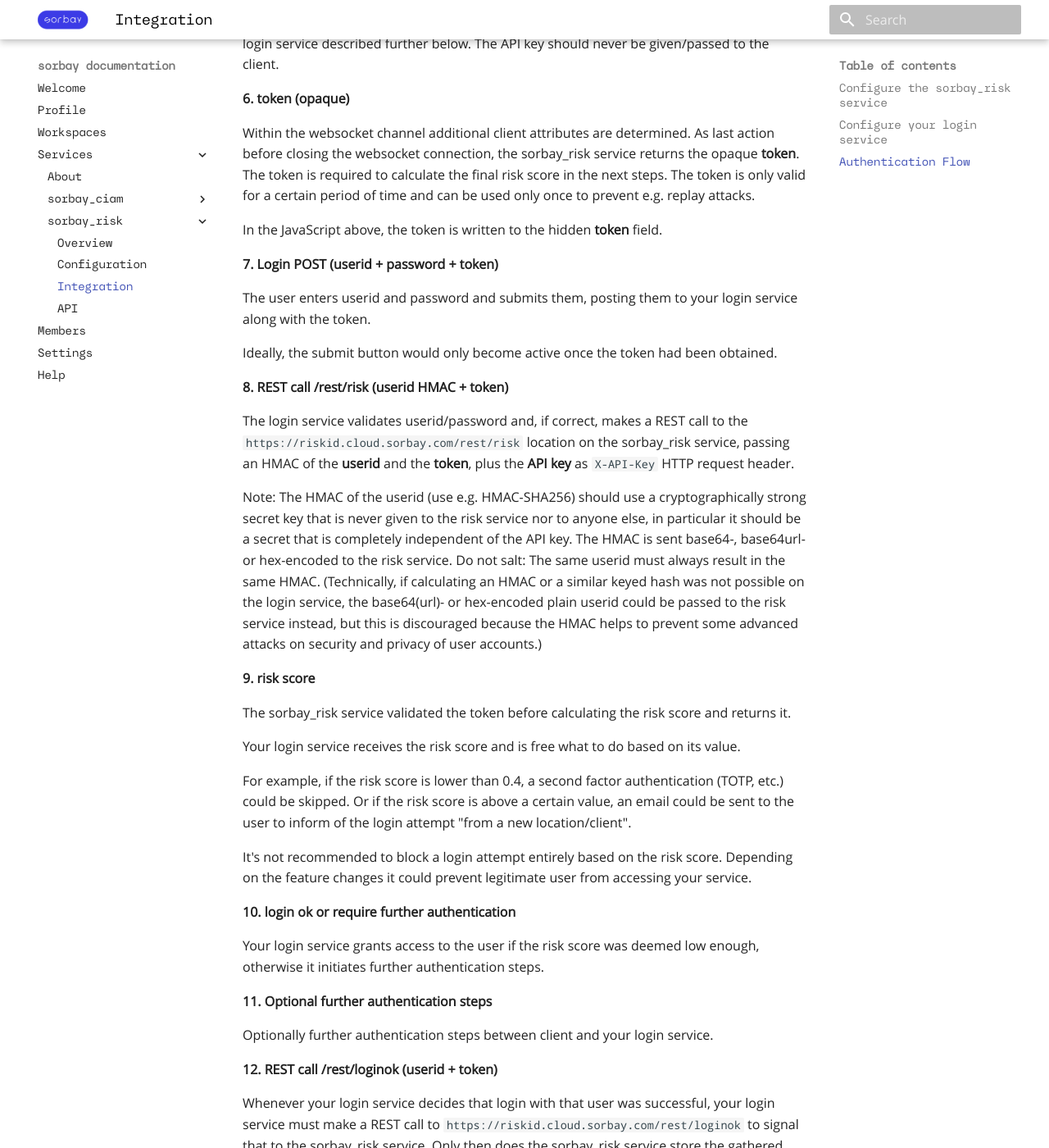
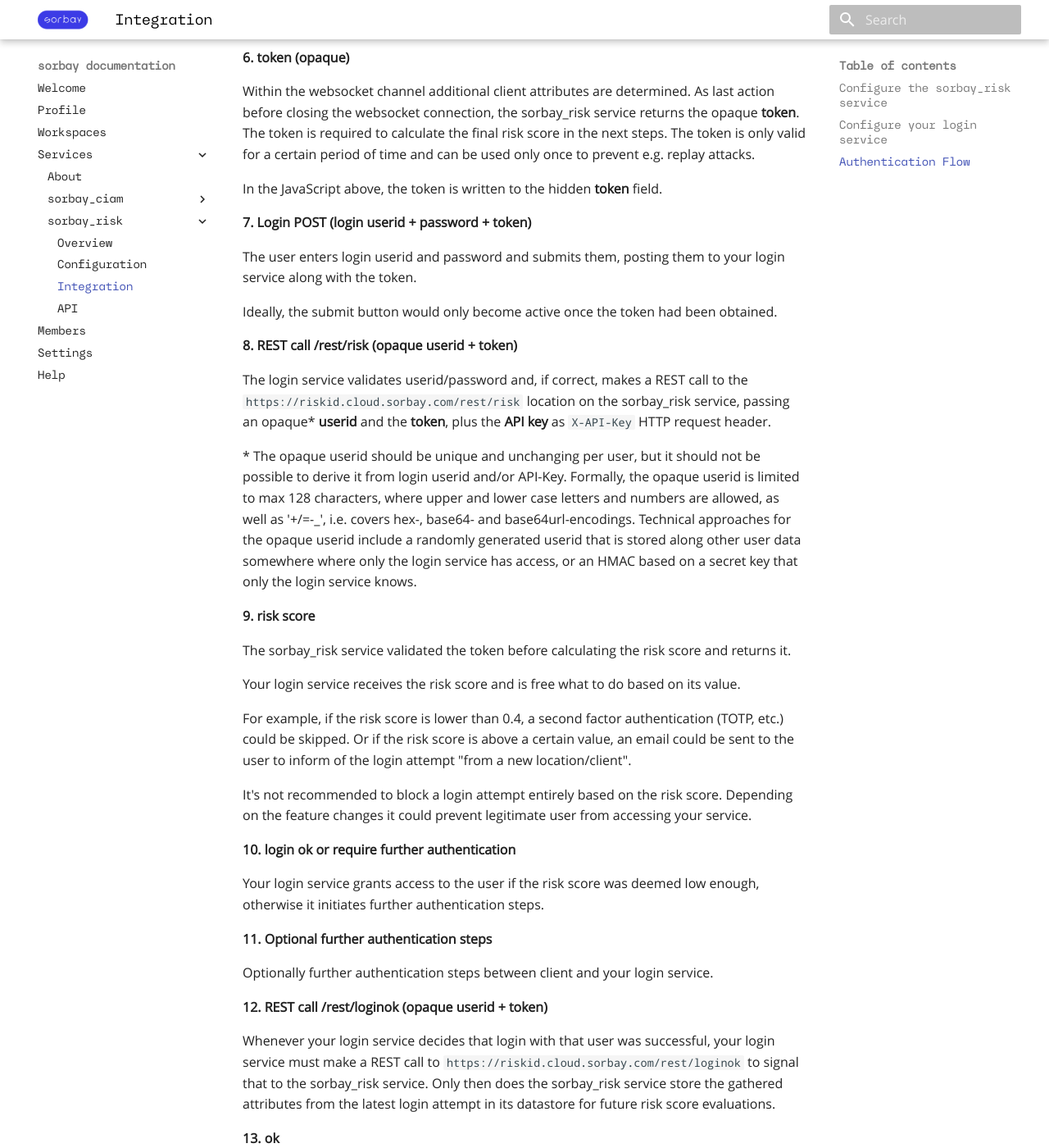
Before and after one commit to sorbay/sorbay-documentation, an MkDocs documentation site: the page built from docs/en/sorbay_risk_integration.md, in a window 1280 px wide and 1400 px high, scrolled down 2873 px. Shown: the whole window at 82% size. Built offline with MkDocs 1.6.1 and Material for MkDocs 9.7.7, drawn with Linux system fonts in a browser that asks for light colours.

Commit message:
Task #251226 hmac only as example, distinguish between login userid and opaque userid

````diff
--- a/docs/en/sorbay_risk_integration.md
+++ b/docs/en/sorbay_risk_integration.md
@@ -48,12 +48,12 @@
 risk -->> client: js for client
 client ->> risk: js opens WebSocket at /token
 risk -->> client: token via websocket (opaque)
-client ->> login: Login POST<br>(userid + password + token)
-login ->> risk: REST call /rest/risk<br>(userid HMAC + token)
+client ->> login: Login POST<br>(login userid + password + token)
+login ->> risk: REST call /rest/risk<br>(opaque userid + token)
 risk -->> login: risk score
 login -->> client : login ok or require<br>further authentication
 login --> client : (opt. further authentication)
-login ->> risk: REST call /rest/loginok<br>(userid HMAC + token)
+login ->> risk: REST call /rest/loginok<br>(opaque userid + token)
 risk -->> login: ok
 ```
 
@@ -107,28 +107,25 @@
 
 In the JavaScript above, the token is written to the hidden **token** field.
 
-**7. Login POST (userid + password + token)**
+**7. Login POST (login userid + password + token)**
 
-The user enters userid and password and submits them, posting them to your login service along with the token.
+The user enters login userid and password and submits them, posting them to your login service along with the token.
 
 Ideally, the submit button would only become active once the token had been obtained.
 
-**8. REST call /rest/risk (userid HMAC + token)**
+**8. REST call /rest/risk (opaque userid + token)**
 
 The login service validates userid/password and, if correct, makes a REST call to the `https://riskid.cloud.sorbay.com/rest/risk`
-location on the sorbay_risk service, passing an HMAC of the **userid** and the **token**, plus the **API key** as `X-API-Key` HTTP request header.
+location on the sorbay_risk service, passing an opaque* **userid** and the **token**, plus the **API key** as `X-API-Key` HTTP request header.
 
-Note: The HMAC of the userid (use e.g. HMAC-SHA256)
-should use a cryptographically strong secret key
-that is never given to the risk service nor to anyone else,
-in particular it should be a secret that is completely independent
-of the API key.
-The HMAC is sent base64-, base64url- or hex-encoded to the risk service.
-Do not salt: The same userid must always result in the same HMAC.
-(Technically, if calculating an HMAC or a similar keyed hash was not possible
-on the login service, the base64(url)- or hex-encoded plain userid could be
-passed to the risk service instead, but this is discouraged because the HMAC
-helps to prevent some advanced attacks on security and privacy of user accounts.)
+&#42; The opaque userid should be unique and unchanging per user,
+but it should not be possible to derive it from login userid and/or API-Key.
+Formally, the opaque userid is limited to max 128 characters,
+where upper and lower case letters and numbers are allowed, as well as '+/=-_',
+i.e. covers hex-, base64- and base64url-encodings.
+Technical approaches for the opaque userid include a randomly generated userid
+that is stored along other user data somewhere where only the login service has access,
+or an HMAC based on a secret key that only the login service knows.
 
 **9. risk score**
 
@@ -150,7 +147,7 @@
 
 Optionally further authentication steps between client and your login service.
 
-**12. REST call /rest/loginok (userid + token)**
+**12. REST call /rest/loginok (opaque userid + token)**
 
 Whenever your login service decides that login with that user was successful, your login service must make a REST call
 to `https://riskid.cloud.sorbay.com/rest/loginok` to signal that to the sorbay_risk service.
````
